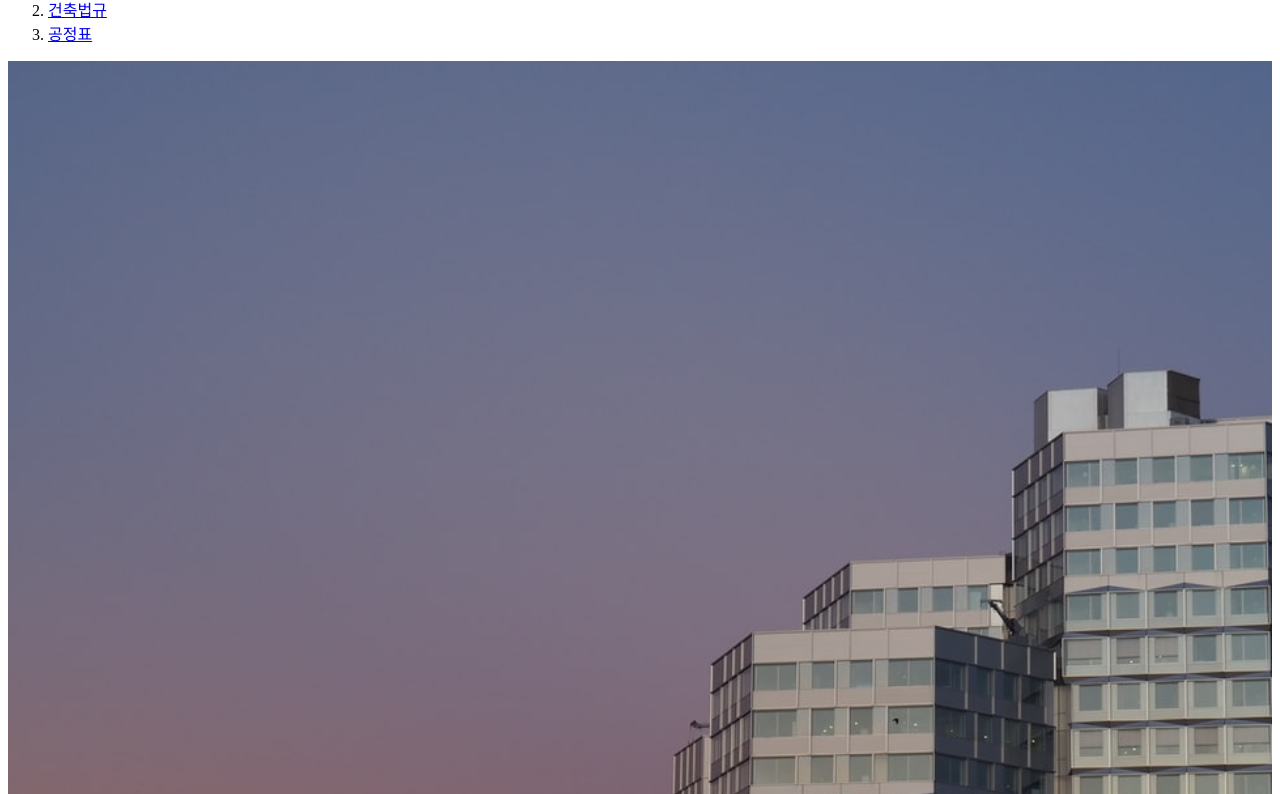
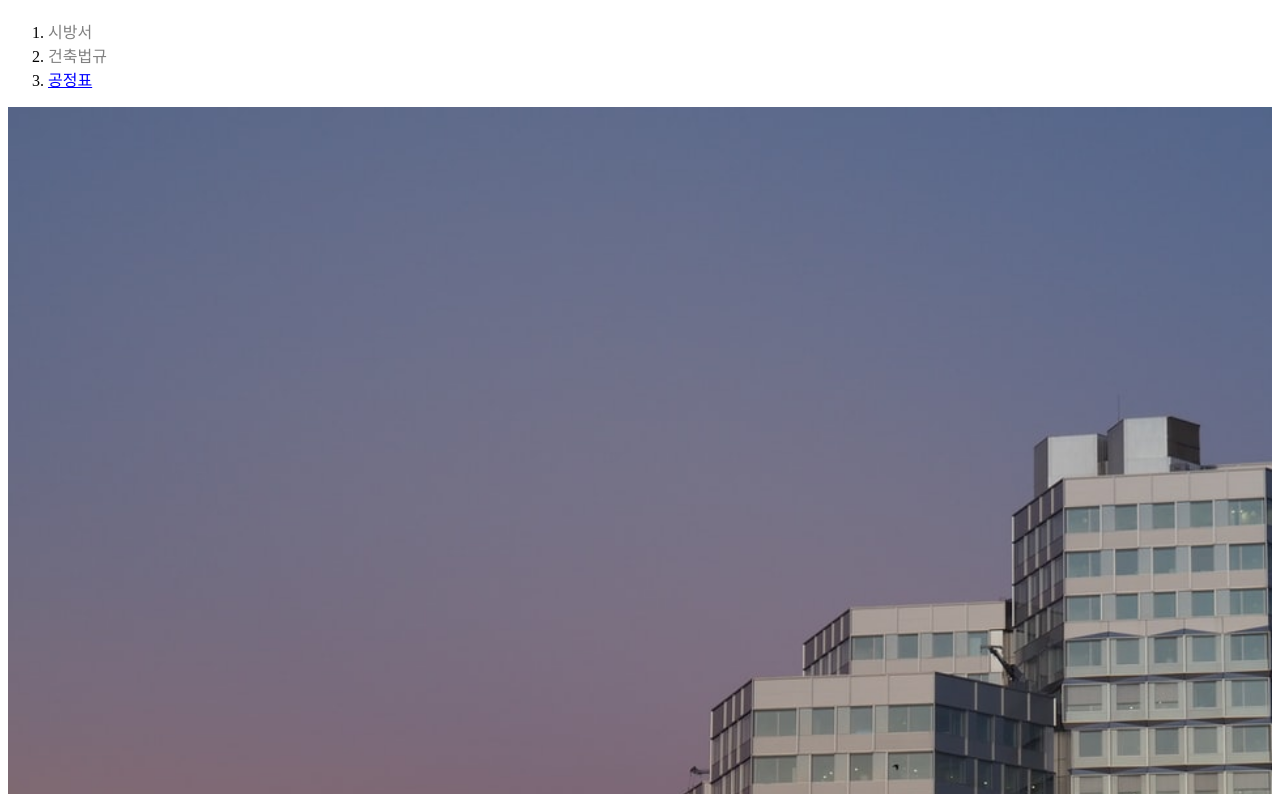
Before and after one commit to INWOO93/CSM, a plain HTML site: page web/3.html in a window 1280 px wide. Shown: the part 93-887 px from the top of the page. Drawn offline with Linux system fonts and the light colour scheme.

Commit message:
Add files via upload

```diff
--- a/web/3.html
+++ b/web/3.html
@@ -1,15 +1,22 @@
-<!docstyle html>
+<!docTYPE html>
 <html>
 <head>
 <TITLE>Construction Serve Master-건축보조</title>
 <meta charset="utf-8">
+<style>
+a {color:black;
+   text-decoration:none;}
+      h1 {font-size:45px; text-align:center;}
+            .saw{color:gray;}
+</style>
+
 </head>
 <body>
 <h1><u><a href="index.html">Construction Serve Master</a></u></h1>
 <OL>
-  <LI><a href="1.html">시방서</a></LI>
-  <LI><a href="2.html">건축법규</a></LI>
-  <LI><a href="3.html">공정표</a></LI>
+  <LI><a href="1.html" class="saw">시방서</a></LI>
+  <LI><a href="2.html" class="saw">건축법규</a></LI>
+  <LI><a href="3.html"style="color:blue;text-decoration:underline;">공정표</a></LI>
 </OL>
 
 <img src="head.jpg" width="100%">
```
Also changed, not shown: web/1.html (+11 -4 lines), web/2.html (+10 -4 lines).
